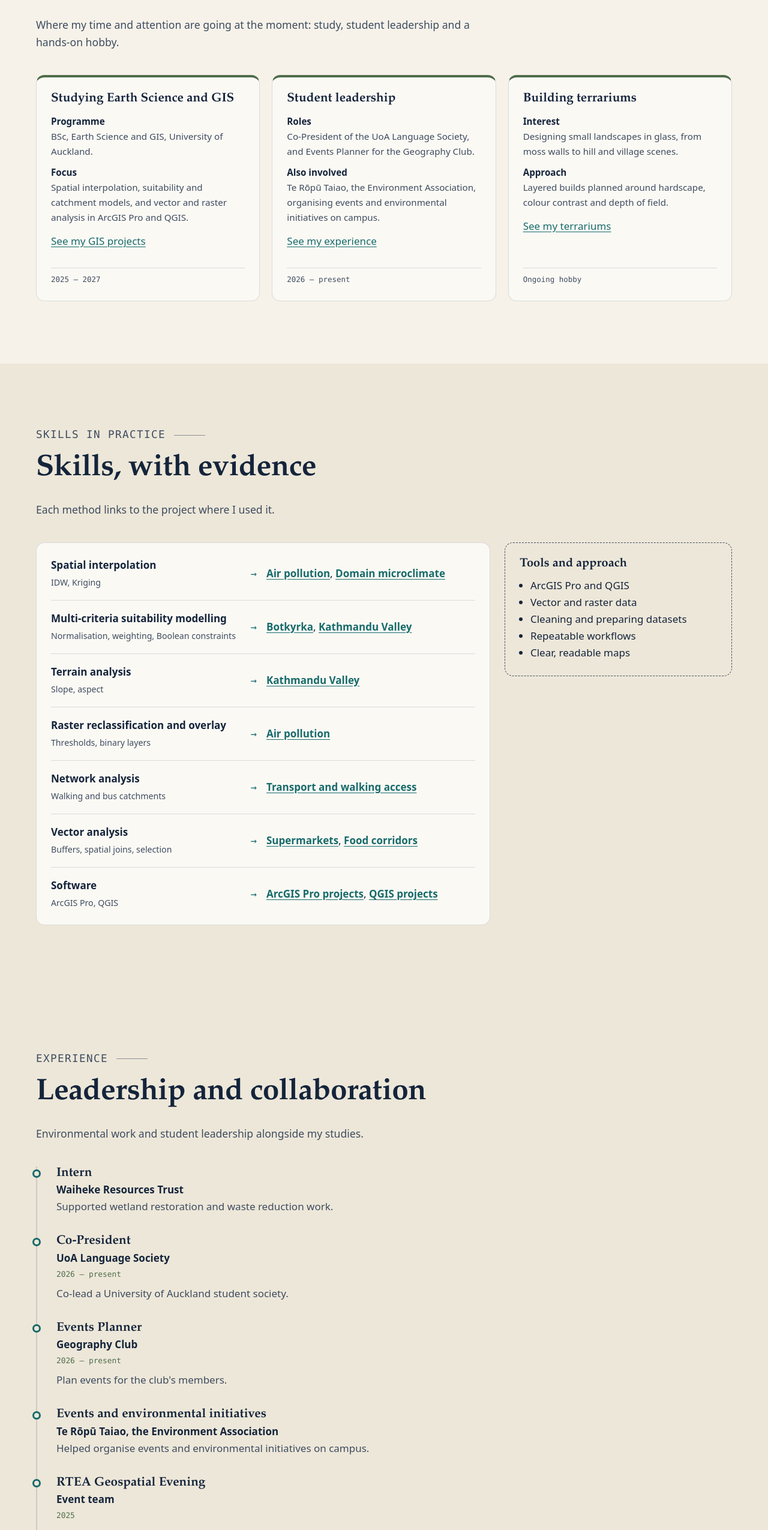
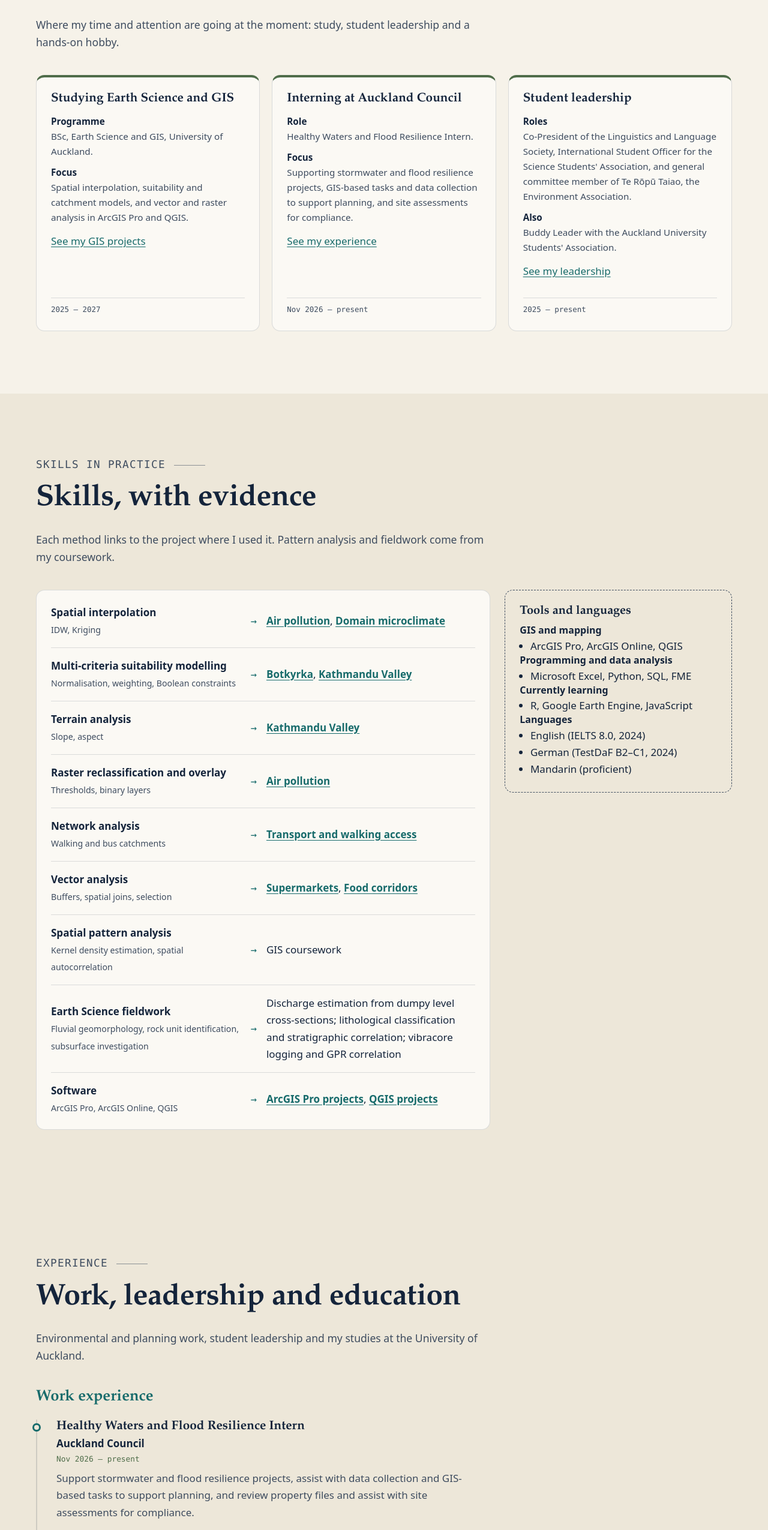
Before and after one commit to ethanyeo119/ethanyeoportfolio.github.io, a plain HTML site: page index.html in a window 1280 px wide. Shown: the part 3362-5912 px from the top of the page at 60% size. Drawn offline with Linux system fonts and the light colour scheme.

Commit message:
Update experience, skills and contact details to match CV
Co-Authored-By: Claude Sonnet 5.5 <noreply@anthropic.com>

```diff
--- a/index.html
+++ b/index.html
@@ -353,6 +353,9 @@
     /* =========================================================
        EXPERIENCE
        ========================================================= */
+    .exp-group { font-size: clamp(1.3rem, 2.2vw, 1.6rem); margin: 3rem 0 1.4rem; color: var(--teal); }
+    .exp-group:first-of-type { margin-top: 0; }
+    .timeline + .exp-group { margin-top: 3rem; }
     .timeline { list-style: none; padding: 0; margin: 0; max-width: 46rem; }
     .timeline li { position: relative; padding: 0 0 2rem 2rem; border-left: 2px solid var(--line); }
     .timeline li:last-child { padding-bottom: 0; }
@@ -570,7 +573,8 @@
             <p class="about-lead">I'm Ethan, an Earth Science and GIS student at the University of Auckland, studying from 2025 to 2027.</p>
             <p>I'm interested in how landscapes, ecosystems and communities interact, and in using spatial data to look at those questions clearly. My projects so far range from interpolating air pollution and microclimate data to suitability modelling, access analysis and reading physical landscapes.</p>
             <p>Most of my coursework has been in ArcGIS Pro and QGIS, working with vector and raster data. I enjoy the practical side too: cleaning and preparing data, building workflows that can be repeated, and finishing with maps that are easy to read.</p>
-            <p>Outside class, I've supported wetland restoration and waste reduction as an intern with Waiheke Resources Trust, and helped organise events and environmental initiatives on campus with Te Rōpū Taiao, the Environment Association.</p>
+            <p>Alongside my degree, I'm a Healthy Waters and Flood Resilience intern at Auckland Council and previously supported wetland restoration and waste reduction as an intern with Waiheke Resources Trust. On campus, I sit on the general committee of Te Rōpū Taiao, the Environment Association, and co-lead the Linguistics and Language Society.</p>
+            <p>I hope to apply geospatial analysis to real-world environmental and land-use decisions, helping to solve environmental challenges and support smarter city planning.</p>
           </div>
         </details>
       </div>
@@ -944,22 +948,22 @@
             <p class="updated">2025 – 2027</p>
           </article>
           <article class="update reveal">
+            <h3>Interning at Auckland Council</h3>
+            <dl>
+              <div><dt>Role</dt><dd>Healthy Waters and Flood Resilience Intern.</dd></div>
+              <div><dt>Focus</dt><dd>Supporting stormwater and flood resilience projects, GIS-based tasks and data collection to support planning, and site assessments for compliance.</dd></div>
+            </dl>
+            <p><a href="#experience">See my experience</a></p>
+            <p class="updated">Nov 2026 – present</p>
+          </article>
+          <article class="update reveal">
             <h3>Student leadership</h3>
             <dl>
-              <div><dt>Roles</dt><dd>Co-President of the UoA Language Society, and Events Planner for the Geography Club.</dd></div>
-              <div><dt>Also involved</dt><dd>Te Rōpū Taiao, the Environment Association, organising events and environmental initiatives on campus.</dd></div>
+              <div><dt>Roles</dt><dd>Co-President of the Linguistics and Language Society, International Student Officer for the Science Students' Association, and general committee member of Te Rōpū Taiao, the Environment Association.</dd></div>
+              <div><dt>Also</dt><dd>Buddy Leader with the Auckland University Students' Association.</dd></div>
             </dl>
-            <p><a href="#experience">See my experience</a></p>
-            <p class="updated">2026 – present</p>
-          </article>
-          <article class="update reveal">
-            <h3>Building terrariums</h3>
-            <dl>
-              <div><dt>Interest</dt><dd>Designing small landscapes in glass, from moss walls to hill and village scenes.</dd></div>
-              <div><dt>Approach</dt><dd>Layered builds planned around hardscape, colour contrast and depth of field.</dd></div>
-            </dl>
-            <p><a href="#interests">See my terrariums</a></p>
-            <p class="updated">Ongoing hobby</p>
+            <p><a href="#experience">See my leadership</a></p>
+            <p class="updated">2025 – present</p>
           </article>
         </div>
       </div>
@@ -973,7 +977,7 @@
         <div class="section-head reveal">
           <p class="eyebrow">Skills in practice</p>
           <h2 id="skills-title">Skills, with evidence</h2>
-          <p>Each method links to the project where I used it.</p>
+          <p>Each method links to the project where I used it. Pattern analysis and fieldwork come from my coursework.</p>
         </div>
         <div class="skills-grid">
           <div class="skill-table reveal">
@@ -983,16 +987,29 @@
             <div class="skill-row"><div><strong>Raster reclassification and overlay</strong><small>Thresholds, binary layers</small></div><span class="arrow" aria-hidden="true">→</span><p><a href="#p-air-pollution">Air pollution</a></p></div>
             <div class="skill-row"><div><strong>Network analysis</strong><small>Walking and bus catchments</small></div><span class="arrow" aria-hidden="true">→</span><p><a href="#p-transport">Transport and walking access</a></p></div>
             <div class="skill-row"><div><strong>Vector analysis</strong><small>Buffers, spatial joins, selection</small></div><span class="arrow" aria-hidden="true">→</span><p><a href="#p-supermarkets">Supermarkets</a>, <a href="#p-food-corridors">Food corridors</a></p></div>
-            <div class="skill-row"><div><strong>Software</strong><small>ArcGIS Pro, QGIS</small></div><span class="arrow" aria-hidden="true">→</span><p><a href="#p-air-pollution">ArcGIS Pro projects</a>, <a href="#p-botkyrka">QGIS projects</a></p></div>
+            <div class="skill-row"><div><strong>Spatial pattern analysis</strong><small>Kernel density estimation, spatial autocorrelation</small></div><span class="arrow" aria-hidden="true">→</span><p>GIS coursework</p></div>
+            <div class="skill-row"><div><strong>Earth Science fieldwork</strong><small>Fluvial geomorphology, rock unit identification, subsurface investigation</small></div><span class="arrow" aria-hidden="true">→</span><p>Discharge estimation from dumpy level cross-sections; lithological classification and stratigraphic correlation; vibracore logging and GPR correlation</p></div>
+            <div class="skill-row"><div><strong>Software</strong><small>ArcGIS Pro, ArcGIS Online, QGIS</small></div><span class="arrow" aria-hidden="true">→</span><p><a href="#p-air-pollution">ArcGIS Pro projects</a>, <a href="#p-botkyrka">QGIS projects</a></p></div>
           </div>
           <div class="learning reveal">
-            <h3>Tools and approach</h3>
+            <h3>Tools and languages</h3>
+            <h4>GIS and mapping</h4>
             <ul>
-              <li>ArcGIS Pro and QGIS</li>
-              <li>Vector and raster data</li>
-              <li>Cleaning and preparing datasets</li>
-              <li>Repeatable workflows</li>
-              <li>Clear, readable maps</li>
+              <li>ArcGIS Pro, ArcGIS Online, QGIS</li>
+            </ul>
+            <h4>Programming and data analysis</h4>
+            <ul>
+              <li>Microsoft Excel, Python, SQL, FME</li>
+            </ul>
+            <h4>Currently learning</h4>
+            <ul>
+              <li>R, Google Earth Engine, JavaScript</li>
+            </ul>
+            <h4>Languages</h4>
+            <ul>
+              <li>English (IELTS 8.0, 2024)</li>
+              <li>German (TestDaF B2–C1, 2024)</li>
+              <li>Mandarin (proficient)</li>
             </ul>
           </div>
         </div>
@@ -1006,37 +1023,84 @@
       <div class="wrap">
         <div class="section-head reveal">
           <p class="eyebrow">Experience</p>
-          <h2 id="experience-title">Leadership and collaboration</h2>
-          <p>Environmental work and student leadership alongside my studies.</p>
+          <h2 id="experience-title">Work, leadership and education</h2>
+          <p>Environmental and planning work, student leadership and my studies at the University of Auckland.</p>
         </div>
+        <h3 class="exp-group">Work experience</h3>
         <ol class="timeline">
           <li class="reveal">
-            <h3>Intern</h3>
-            <p class="org">Waiheke Resources Trust</p>
-            <p class="contrib">Supported wetland restoration and waste reduction work.</p>
+            <h3>Healthy Waters and Flood Resilience Intern</h3>
+            <p class="org">Auckland Council</p>
+            <p class="dates">Nov 2026 – present</p>
+            <p class="contrib">Support stormwater and flood resilience projects, assist with data collection and GIS-based tasks to support planning, and review property files and assist with site assessments for compliance.</p>
           </li>
           <li class="reveal">
-            <h3>Co-President</h3>
-            <p class="org">UoA Language Society</p>
-            <p class="dates">2026 – present</p>
-            <p class="contrib">Co-lead a University of Auckland student society.</p>
+            <h3>Student Intern</h3>
+            <p class="org">Waiheke Resources Trust</p>
+            <p class="dates">June 2026 – July 2026</p>
+            <p class="contrib">Supported projects focused on wetland restoration and waste reduction, contributing to five sustainability projects and developing an understanding of stakeholder engagement and local action.</p>
           </li>
           <li class="reveal">
-            <h3>Events Planner</h3>
-            <p class="org">Geography Club</p>
-            <p class="dates">2026 – present</p>
-            <p class="contrib">Plan events for the club's members.</p>
+            <h3>A-Level English Tutor</h3>
+            <p class="org">King's College</p>
+            <p class="dates">Aug 2025 – Nov 2025</p>
+            <p class="contrib">Delivered one-to-one A-Level English tuition to three students at once, designing lesson plans and teaching analytical writing and comprehension.</p>
           </li>
           <li class="reveal">
-            <h3>Events and environmental initiatives</h3>
-            <p class="org">Te Rōpū Taiao, the Environment Association</p>
-            <p class="contrib">Helped organise events and environmental initiatives on campus.</p>
+            <h3>Assistant Trainer</h3>
+            <p class="org">Singapore Civil Defence Force</p>
+            <p class="dates">Jan 2022 – Nov 2023</p>
+            <p class="contrib">Trained Section Commanders in leadership, procedures and field readiness, delivering structured training sessions in high-pressure environments.</p>
+          </li>
+        </ol>
+
+        <h3 class="exp-group">Leadership and co-curricular</h3>
+        <ol class="timeline">
+          <li class="reveal">
+            <h3>Co-President</h3>
+            <p class="org">Linguistics and Language Society</p>
+            <p class="dates">Feb 2026 – present</p>
+            <p class="contrib">Co-led the executive team, organising around nine language events and overseeing event planning, promotion and delivery to drive student engagement.</p>
           </li>
           <li class="reveal">
-            <h3>RTEA Geospatial Evening</h3>
-            <p class="org">Event team</p>
-            <p class="dates">2025</p>
-            <p class="contrib">Helped run a 70-person geospatial evening, assisting with budgeting and industry engagement.</p>
+            <h3>International Student Officer</h3>
+            <p class="org">Science Students' Association</p>
+            <p class="dates">Feb 2026 – present</p>
+            <p class="contrib">Work with an 18-member executive team to plan events, and represent international student interests through inclusive initiatives.</p>
+          </li>
+          <li class="reveal">
+            <h3>General Committee Member</h3>
+            <p class="org">Te Rōpū Taiao / Environment Association</p>
+            <p class="dates">Mar 2025 – present</p>
+            <p class="contrib">Support event logistics, budgeting and planning for club activities. Liaised with firms and organised a 70-participant geospatial networking event.</p>
+          </li>
+          <li class="reveal">
+            <h3>Buddy Leader</h3>
+            <p class="org">Auckland University Students' Association</p>
+            <p class="dates">Feb 2025 – present</p>
+            <p class="contrib">Mentor up to four new students at a time through their university transition, with peer guidance on services, resources and engagement.</p>
+          </li>
+          <li class="reveal">
+            <h3>Class Representative</h3>
+            <p class="org">University of Auckland</p>
+            <p class="dates">Feb 2025 – Nov 2025</p>
+            <p class="contrib">Represented students across three courses, liaising with staff on feedback and raising course-related issues.</p>
+          </li>
+        </ol>
+
+        <h3 class="exp-group">Education</h3>
+        <ol class="timeline">
+          <li class="reveal">
+            <h3>Bachelor of Science, double major in Earth Science and GIS</h3>
+            <p class="org">University of Auckland, New Zealand</p>
+            <p class="dates">Feb 2025 – Nov 2027</p>
+            <p class="contrib">First in Course for GERMAN 101 and Distinction in STATS 101. Coursework spans geospatial analysis and fieldwork.</p>
+          </li>
+          <li class="reveal">
+            <h3>GCE A-Levels</h3>
+            <p class="org">Yishun Innova Junior College, Singapore</p>
+            <p class="dates">Jan 2020 – Nov 2021</p>
+            <p class="contrib">Completed H2 Chemistry, Biology and Economics, building analytical, written communication and critical reading skills.</p>
           </li>
         </ol>
       </div>
@@ -1055,6 +1119,7 @@
           <p>I'd be glad to hear from people working in GIS, environmental science, Earth Science, local government or geospatial technology.</p>
         </div>
         <div class="contact-grid">
+          <div class="contact-item reveal" data-kind="linkedin"><h3>LinkedIn</h3><p>Experience and professional updates.</p><div class="links"><a class="link-btn" href="https://www.linkedin.com/in/ethanyeojy" target="_blank" rel="noopener">linkedin.com/in/ethanyeojy</a></div></div>
           <div class="contact-item reveal" data-kind="github"><h3>GitHub</h3><p>My code and this portfolio's source.</p><div class="links"><a class="link-btn" href="https://github.com/ethanyeo119" target="_blank" rel="noopener">github.com/ethanyeo119</a></div></div>
           <div class="contact-item reveal" data-kind="portfolio"><h3>Portfolio PDFs</h3><p>Print-ready versions of my work.</p><div class="links"><a class="link-btn" href="Ethan_Yeo_GIS_Portfolio.pdf" target="_blank" rel="noopener">GIS portfolio</a><a class="link-btn" href="Terrarium%20Portfolio.pdf" target="_blank" rel="noopener">Terrarium portfolio</a></div></div>
           <div class="contact-item reveal" data-kind="location"><h3>Based in</h3><p>Auckland, New Zealand<br>University of Auckland, BSc Earth Science and GIS</p><div class="links"></div></div>
```
